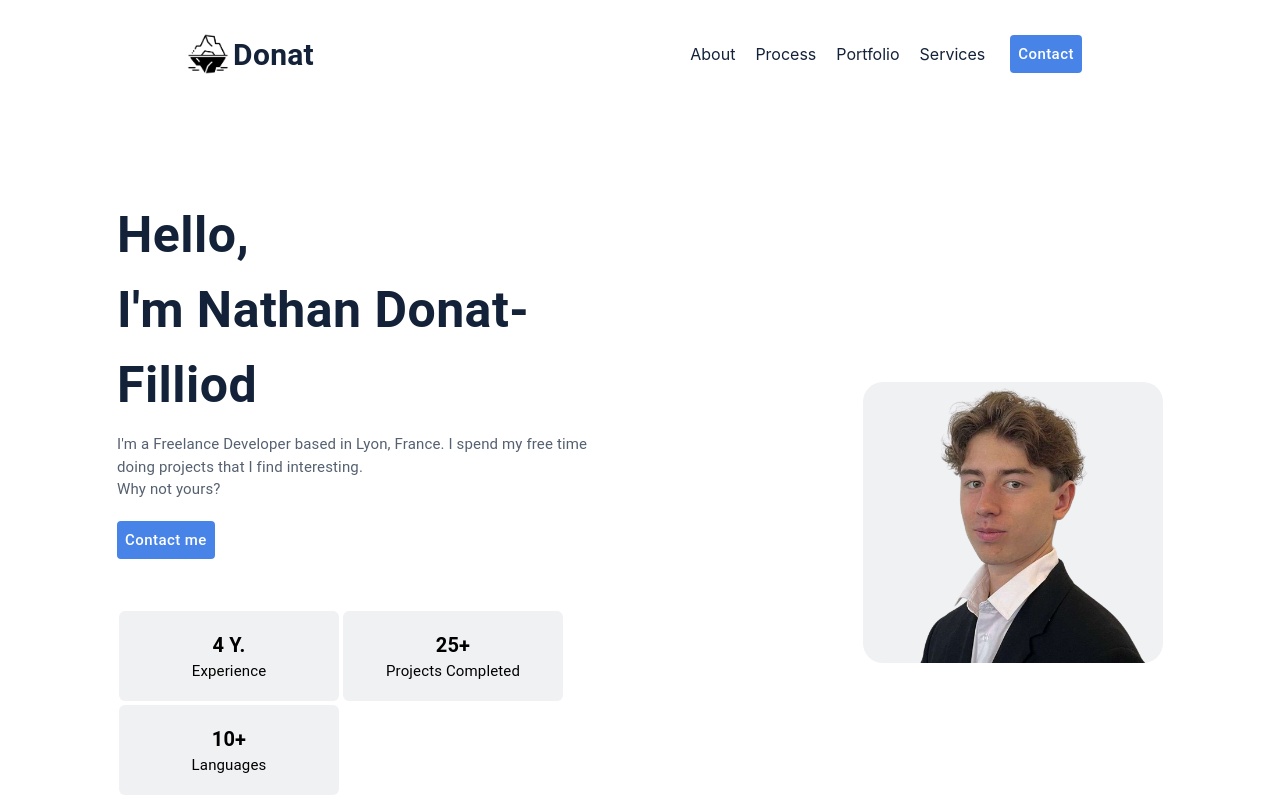
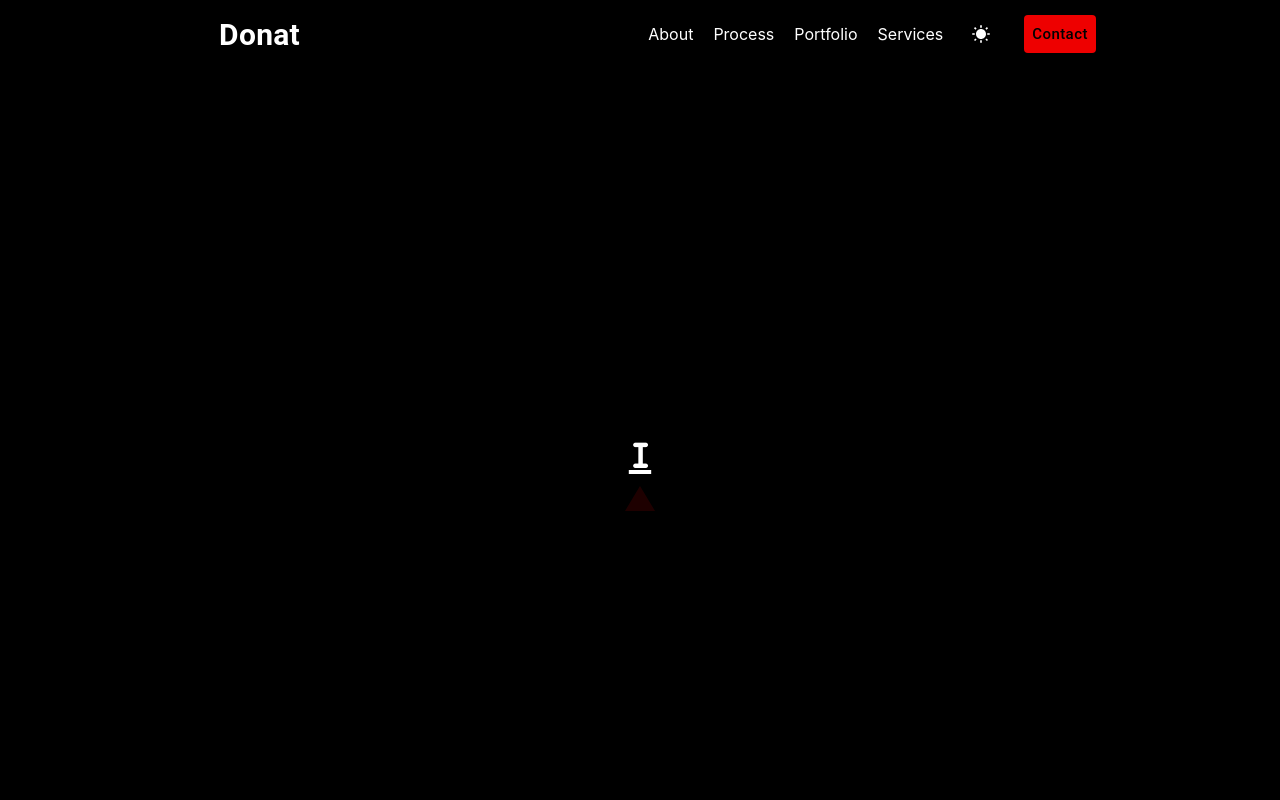
Before and after one commit to DonatNathan/donat-website, a React (Create React App) app: page / in a window 1280 px wide. Shown: the top 800 px of the page. Built offline with nearby package versions, Linux system fonts and the light colour scheme.

Commit message:
add: samaritan first view design

```diff
--- a/src/components/Introduction.js
+++ b/src/components/Introduction.js
@@ -1,45 +1,52 @@
-import { useContext } from "react";
+import { useContext, useState, useEffect } from "react";
 import { ThemeContext } from "../utils/themes/ThemeContext";
-import { Box, Button, Typography } from "@mui/material";
+import { Box, Typography } from "@mui/material";
+import styled from 'styled-components';
 
-const Stat = ({main, secondary}) => {
+const BlinkingTriangle = styled.div`
+  width: 0;
+  height: 0;
+  border-left: 15px solid transparent;
+  border-right: 15px solid transparent;
+  border-bottom: 25px solid ${props => props.color};
+  animation: blink 1s infinite;
+  @keyframes blink {
+    0% { opacity: 1; }
+    50% { opacity: 0; }
+    100% { opacity: 1; }
+  }
+`;
 
+const Introduction = () => {
     const {theme} = useContext(ThemeContext);
+    const sentences = [
+        "HI",
+        "I",
+        "AM",
+        "NATHAN",
+        "WHAT",
+        "CAN",
+        "I",
+        "BUILD",
+        "FOR",
+        "YOU",
+        "TODAY",
+        "?"
+    ];
+    const [currentSentence, setCurrentSentence] = useState(0);
+
+    useEffect(() => {
+        console.log("Length of sentences: ", sentences.length);
+        const interval = setInterval(() => {
+            setCurrentSentence((prev) => (prev + 1) % sentences.length);
+        }, 500);
+        return () => clearInterval(interval);
+    }, []);
 
     return (
-        <Box sx={{height: "70px", width: "10vw", minWidth: "200px", backgroundColor: theme.SecondBackgroundColor, margin: "2px", display: "flex", flexDirection: "column", padding: "10px", justifyContent: "center", alignItems: "center", textAlign: "center", borderRadius: "6px"}}>
-            <Typography sx={{fontSize: 20, fontColor: theme.BoldTextColor, fontWeight: "bold"}}>{main}</Typography>
-            <Typography sx={{fontSize: 15, fontColor: theme.SubTextColor}}>{secondary}</Typography>
-        </Box>
-    );
-};
-
-const Introduction = () => {
-
-    const {theme} = useContext(ThemeContext);
-
-    return (
-        <Box sx={{display: "flex", flexWrap: "wrap", flexDirection: "row", justifyContent: "space-around", alignItems: "center", backgroundColor: theme.BackgroundColor, paddingTop: "80px", paddingBottom: "80px"}}>
-            <Box sx={{display: "flex", flexDirection: "column", justifyContent: "center", width: "40vw", minWidth: "300px"}}>
-                <Typography sx={{fontSize: 50, color: theme.BoldTextColor, fontWeight: "bold"}}>Hello,<br /> I'm Nathan Donat-Filliod</Typography>
-                <Typography sx={{fontSize: 15, color: theme.ClassicTextColor, marginTop: "10px", marginBottom: "20px"}}>I'm a Freelance Developer based in Lyon, France. I spend my free time doing projects that I find interesting.<br /> Why not yours?</Typography>
-                <Button href="#contact" style={{width: "fit-content", textTransform: "none", backgroundColor: theme.MainColor, color: theme.BackgroundColor, fontSize: 15}}>Contact me</Button>
-                <Box sx={{display: "flex", flexWrap: "wrap", flexDirection: "row", marginTop: "50px", marginBottom: "50px", alignItems: "center"}}>
-                    <Stat
-                        main={"4 Y."}
-                        secondary={"Experience"}
-                    />
-                    <Stat
-                        main={"25+"}
-                        secondary={"Projects Completed"}
-                    />
-                    <Stat
-                        main={"10+"}
-                        secondary={"Languages"}
-                    />
-                </Box>
-            </Box>
-            <Box component="img" sx={{backgroundColor: theme.SecondBackgroundColor, borderRadius: "20px", width: "20vw", minWidth: "300px"}} alt={"Personal Picture"} src={"/images/me.png"} />
+        <Box sx={{display: "flex", flexDirection: "column", justifyContent: "center", alignItems: "center", backgroundColor: theme.BackgroundColor, minHeight: "100vh"}}>
+            <Typography sx={{fontSize: 40, color: theme.BoldTextColor, textDecoration: 'underline', fontWeight: "bold", fontFamily: "'Magda Clean Mono', monospace"}}>{sentences[currentSentence]}</Typography>
+            <BlinkingTriangle color={theme.MainColor} />
         </Box>
     );
 };
--- a/src/index.css
+++ b/src/index.css
@@ -1,3 +1,8 @@
+@font-face {
+  font-family: 'Magda Clean Mono';
+  src: url('../public/fonts/MagdaCleanMono Regular.otf') format('opentype');
+}
+
 body {
   margin: 0;
   font-family: -apple-system, BlinkMacSystemFont, 'Segoe UI', 'Roboto', 'Oxygen',
--- a/src/modules/header/Header.js
+++ b/src/modules/header/Header.js
@@ -1,14 +1,15 @@
 import { Box, Button, Typography } from "@mui/material";
 import { HashLink as Link } from 'react-router-hash-link';
 import React, { useContext } from "react";
-import { ThemeContext } from "../../utils/themes/ThemeContext";
+import { ThemeContext, themes } from "../../utils/themes/ThemeContext";
+import { IoMdSunny, IoMdMoon } from 'react-icons/io';
 
 const Header = () => {
 
-    const {theme} = useContext(ThemeContext);
+    const {theme, toggleTheme} = useContext(ThemeContext);
 
     return (
-        <Box id="home" sx={{display: "flex", flexWrap: "wrap", flexDirection: "row", justifyContent: "space-around", alignItems: "center", textAlign: "center", backgroundColor: theme.BackgroundColor, paddingTop: "20px", paddingBottom: "30px"}}>
+        <Box id="home" sx={{display: "flex", flexWrap: "wrap", flexDirection: "row", justifyContent: "space-around", alignItems: "center", textAlign: "center", backgroundColor: theme.BackgroundColor, paddingVertical: "50px"}}>
             <Box component={Link} to="#home" sx={{display: "flex", flexDirection: "row", alignItems: "center", textDecoration: "none"}}>
                 <Box component="img" sx={{width: 50}} alt="Black Logo Donat" src="/images/logo.png" />
                 <Typography sx={{fontSize: 30, fontWeight: "bold", color: theme.BoldTextColor}}>Donat</Typography>
@@ -19,6 +20,9 @@ const Header = () => {
                 <Link to={"#process"} style={{color: theme.BoldTextColor, textDecoration: "none", margin: "10px"}}>Process</Link>
                 <Link to={"#portfolio"} style={{color: theme.BoldTextColor, textDecoration: "none", margin: "10px"}}>Portfolio</Link>
                 <Link to={"#services"} style={{color: theme.BoldTextColor, textDecoration: "none", margin: "10px"}}>Services</Link>
+                <Button onClick={toggleTheme} style={{backgroundColor: "transparent", color: theme.BoldTextColor, textTransform: "none", fontSize: 15, margin: "10px", minWidth: "auto", padding: "8px"}}>
+                    {theme === themes.dark ? <IoMdSunny size={20} /> : <IoMdMoon size={20} />}
+                </Button>
                 <Button href="#contact" style={{width: "fit-content", backgroundColor: theme.MainColor, color: theme.BackgroundColor, textTransform: "none", fontSize: 15, margin: "15px"}}>Contact</Button>
             </Box>
         </Box>
--- a/src/utils/themes/ThemeContext.js
+++ b/src/utils/themes/ThemeContext.js
@@ -7,15 +7,15 @@ const themes = {
         BoldTextColor: '#132238',
         ClassicTextColor: '#556070',
         SubTextColor: '#87909D',
-        MainColor: '#4884E8',
+        MainColor: '#EE0000',
     },
     dark: {
-        BackgroundColor: '#FFFFFF',
-        SecondBackgroundColor: '#F0F1F3',
-        BoldTextColor: '#132238',
-        ClassicTextColor: '#556070',
-        SubTextColor: '#87909D',
-        MainColor: '#4884E8',
+        BackgroundColor: '#000000',
+        SecondBackgroundColor: '#111111',
+        BoldTextColor: '#FFFFFF',
+        ClassicTextColor: '#CCCCCC',
+        SubTextColor: '#888888',
+        MainColor: '#EE0000',
     },
 };
 
```
Also changed, not shown: public/fonts/MagdaCleanMono Regular.otf (added).
